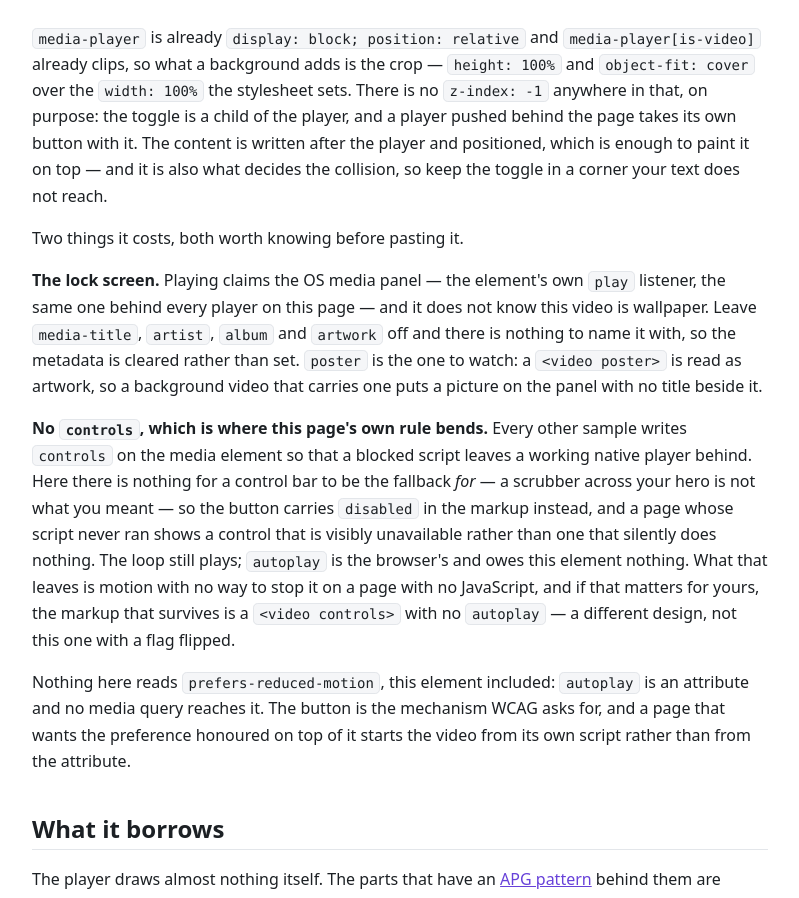
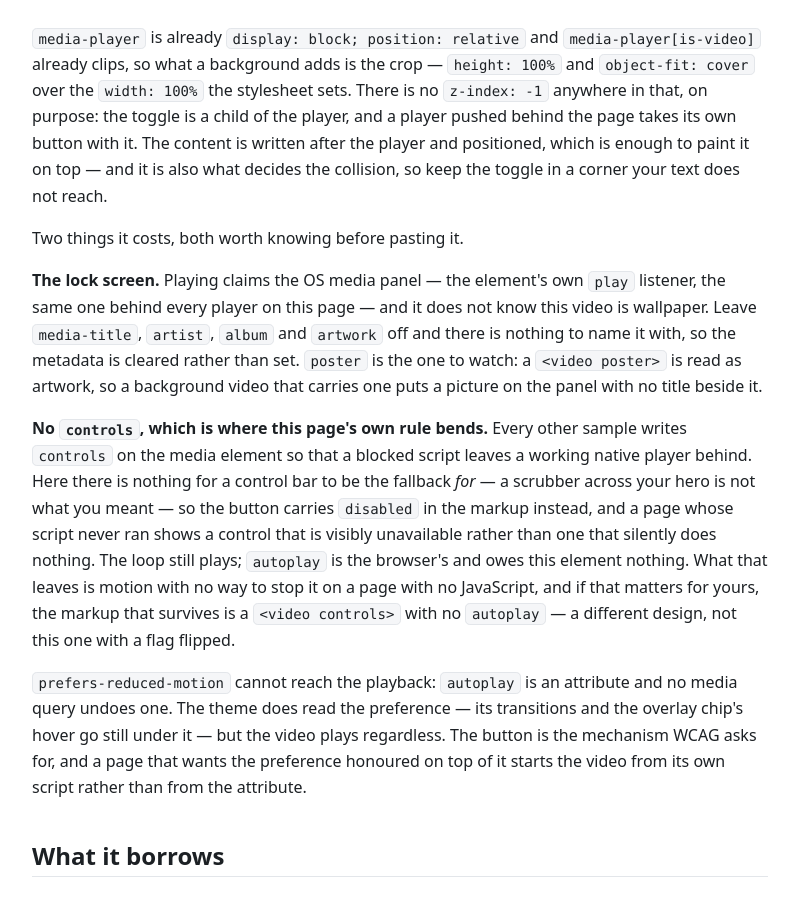
Before and after one commit to stamat/media-player, a website: page index.html in a window 1280 px wide. Shown: the part 11102-12000 px from the top of the page, without its empty margins (240-1039 px from the left). Drawn offline with Linux system fonts and the light colour scheme.

Commit message:
the reduced-motion claim narrows to playback, which is what it meant

```diff
--- a/index.html
+++ b/index.html
@@ -1032,10 +1032,11 @@ that silently does nothing. The loop still plays; <code>autoplay</code> is the b
 element nothing. What that leaves is motion with no way to stop it on a page with no
 JavaScript, and if that matters for yours, the markup that survives is a <code>&lt;video controls&gt;</code>
 with no <code>autoplay</code> — a different design, not this one with a flag flipped.</p>
-<p>Nothing here reads <code>prefers-reduced-motion</code>, this element included: <code>autoplay</code> is an
-attribute and no media query reaches it. The button is the mechanism WCAG asks for, and a
-page that wants the preference honoured on top of it starts the video from its own script
-rather than from the attribute.</p>
+<p><code>prefers-reduced-motion</code> cannot reach the playback: <code>autoplay</code> is an attribute and no media
+query undoes one. The theme does read the preference — its transitions and the overlay
+chip&#39;s hover go still under it — but the video plays regardless. The button is the mechanism
+WCAG asks for, and a page that wants the preference honoured on top of it starts the video
+from its own script rather than from the attribute.</p>
 <h2 id="what-it-borrows">What it borrows<a class="heading-anchor" href="#what-it-borrows" tabindex="-1" aria-hidden="true"></a></h2>
 <p>The player draws almost nothing itself. The parts that have an
 <a href="https://www.w3.org/WAI/ARIA/apg/patterns/">APG pattern</a> behind them are elementals, each
```
Also changed, not shown: src/markup/index.md (+5 -4 lines), CHANGELOG.md.
